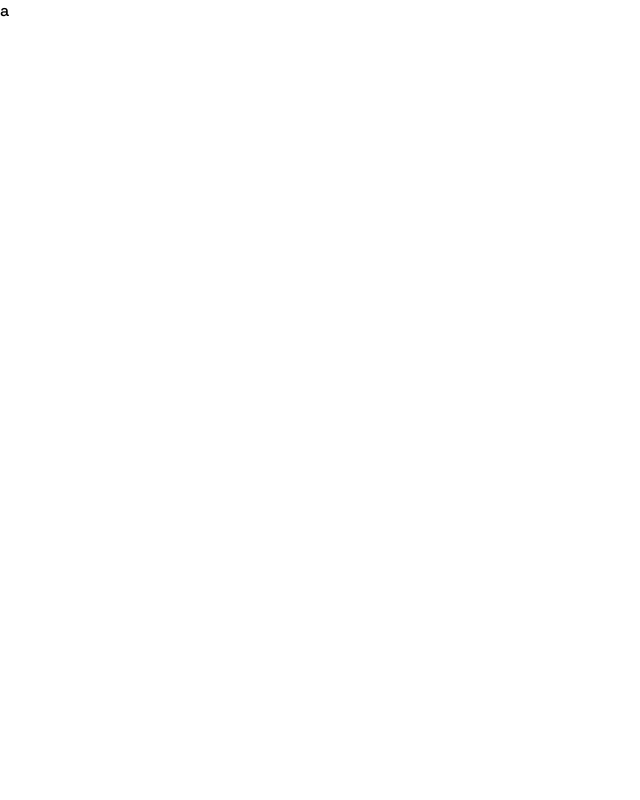
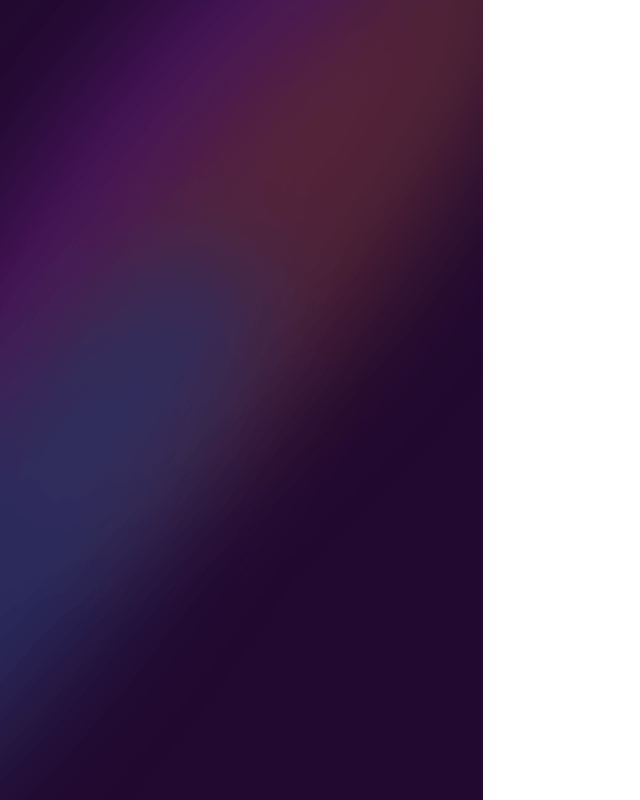
Before and after one commit to lucasfeklein/card-form, a React (Vite) app: page / in a window 1280 px wide. Shown: the whole page, without its empty margins (0-640 px from the left). Built offline with nearby package versions, Linux system fonts and the light colour scheme.

Commit message:
container background

```diff
--- a/src/App.tsx
+++ b/src/App.tsx
@@ -1,5 +1,10 @@
 function App() {
-  return <>a</>;
+  return (
+    <div className="container">
+      <div className="card-container"></div>
+      <div></div>
+    </div>
+  );
 }
 
 export default App;
--- a/src/index.css
+++ b/src/index.css
@@ -6,3 +6,17 @@
 body {
   font-family: "Space Grotesk", sans-serif;
 }
+
+.container {
+  display: flex;
+  height: 100vh;
+  background-image: url("/bg-main-desktop.png");
+  background-repeat: no-repeat;
+}
+
+.card-container {
+  width: 50%;
+}
+
+.inputs-container {
+}
```
